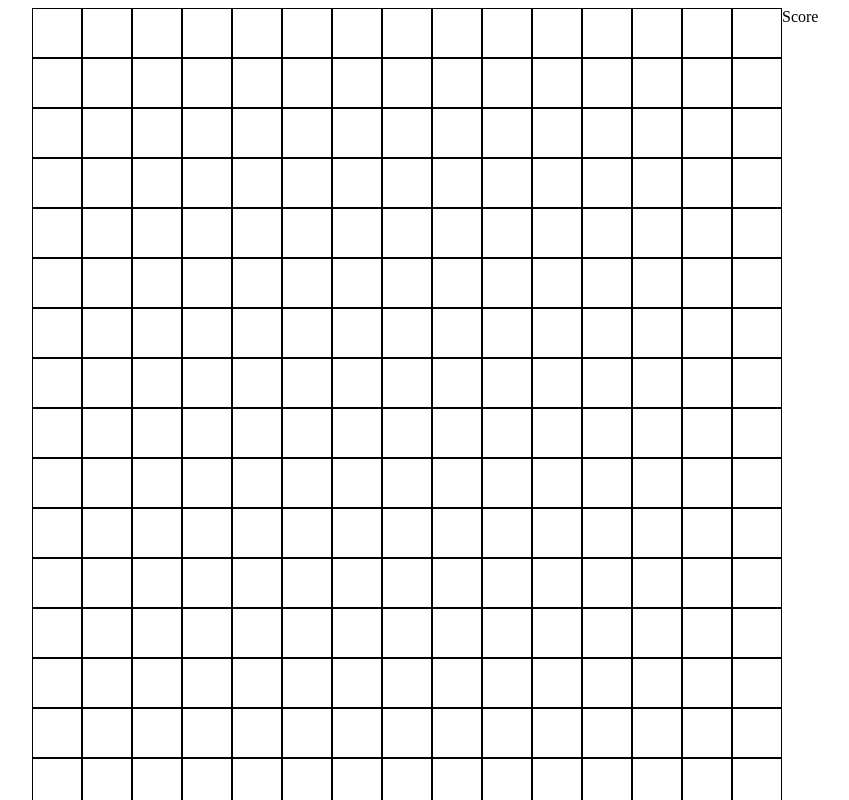
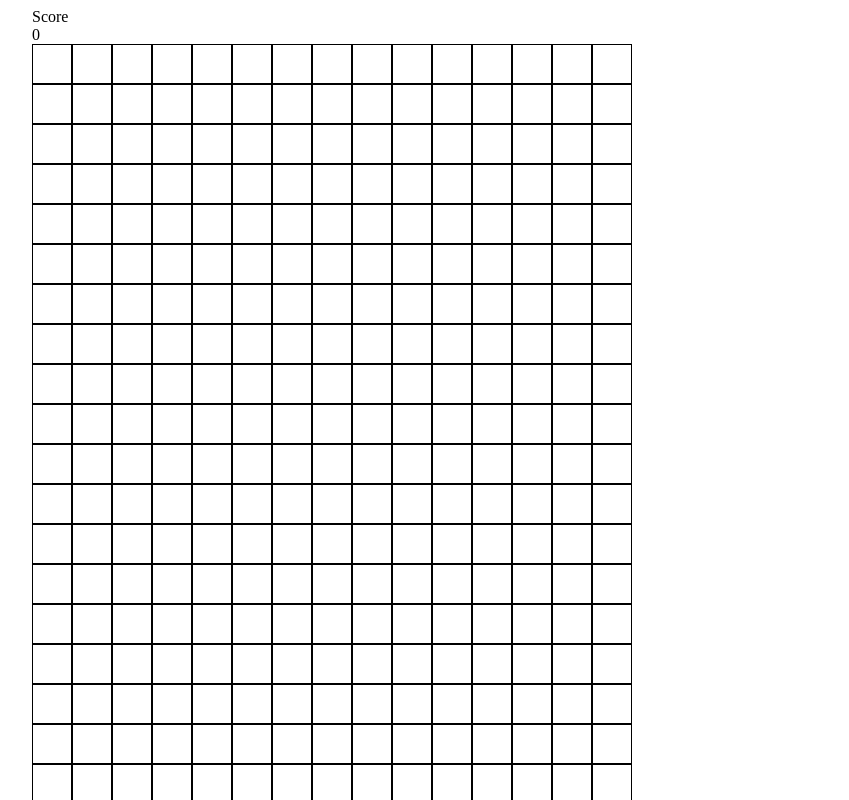
Before and after one commit to nuwwan/react-konva-bricks-game, a React (Create React App) app: page / in a window 1280 px wide. Shown: the top 800 px of the page, without its empty margins (108-957 px from the left). Built offline with nearby package versions, Linux system fonts and the light colour scheme.

Commit message:
add types

```diff
--- a/src/components/Score.tsx
+++ b/src/components/Score.tsx
@@ -1,5 +1,13 @@
-const Score: React.FC = () => {
-  return <div>Score</div>;
+type PropType = {
+  score: number;
+};
+const Score: React.FC<PropType> = (props: PropType) => {
+  return (
+    <div>
+      <div>Score</div>
+      <div>{props.score}</div>
+    </div>
+  );
 };
 
 export default Score;
--- a/src/config/app.config.ts
+++ b/src/config/app.config.ts
@@ -1,3 +1,3 @@
-export const CELL_SIZE = 50;
+export const CELL_SIZE = 40;
 export const BOARD_WIDTH = 15;
 export const BOARD_HEIGHT = 20;
--- a/src/hooks/UseBoard.ts
+++ b/src/hooks/UseBoard.ts
@@ -2,7 +2,7 @@ import { BOARD_HEIGHT, BOARD_WIDTH } from "../config/app.config";
 import { BoardState, Cell } from "../types";
 
 export function useBoard(): BoardState {
-  const emptyCell: Cell = { value: 0, shape: null };
+  const emptyCell: Cell = { shape: null };
 
   const constructEmptyBoard = (): Cell[][] => {
     const cells = Array(BOARD_HEIGHT)
--- a/src/pages/Game.tsx
+++ b/src/pages/Game.tsx
@@ -4,12 +4,12 @@ import Score from "../components/Score";
 const GamePage: React.FC = () => {
   return (
     <div>
-      <div style={{ display: "flex", width: 1000, margin: "auto" }}>
+      <div style={{ width: 1000, margin: "auto" }}>
+        <div>
+          <Score score={0}/>
+        </div>
         <div>
           <Board />
-        </div>
-        <div>
-          <Score />
         </div>
       </div>
     </div>
```
Also changed, not shown: src/types.ts (+44 -3 lines).
